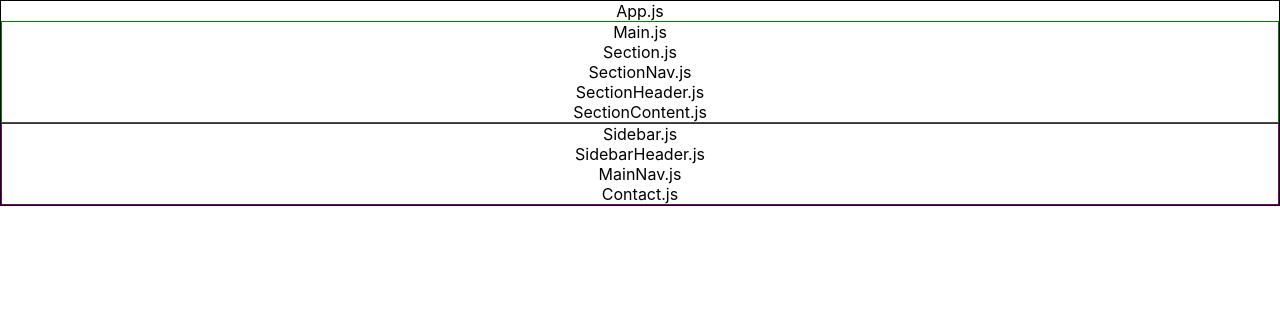
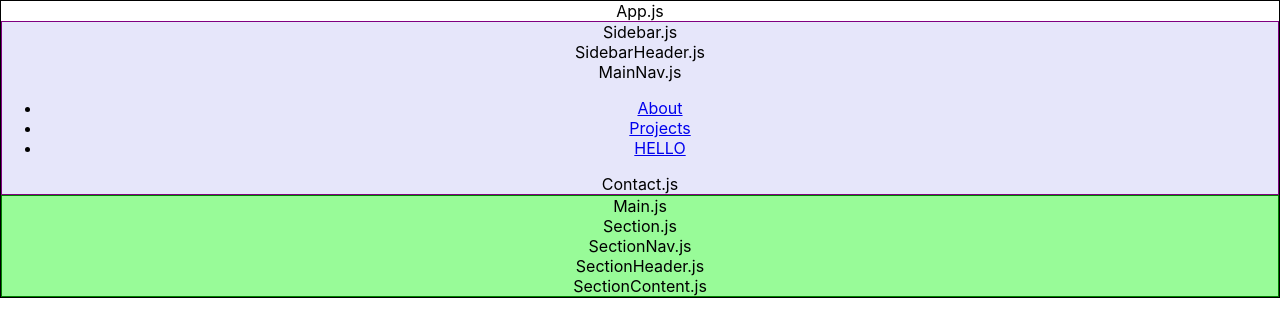
Before and after one commit to abravebee/digital-resume, a React (Create React App) app in the folder resume/: page / in a window 1280 px wide. Shown: the top 336 px of the page. Built offline with nearby package versions, Linux system fonts and the light colour scheme.

Commit message:
section switch functionality working

```diff
--- a/resume/package.json
+++ b/resume/package.json
@@ -3,10 +3,11 @@
   "version": "0.1.0",
   "private": true,
   "dependencies": {
+    "node-sass": "^4.11.0",
     "react": "^16.7.0",
     "react-dom": "^16.7.0",
-    "react-scripts": "2.1.2",
-    "react-router-dom": "^4.3.1"
+    "react-router-dom": "^4.3.1",
+    "react-scripts": "2.1.2"
   },
   "scripts": {
     "start": "react-scripts start",
--- a/resume/src/App.css
+++ b/resume/src/App.css
@@ -40,8 +40,10 @@
 
 .Main {
   border: 1px solid green;
+  background: palegreen;
 }
 
 .Sidebar {
   border: 1px solid purple;
+  background: lavender;
 }
--- a/resume/src/App.js
+++ b/resume/src/App.js
@@ -1,3 +1,6 @@
+
+
+
 /* == Dependencies == */
 import React, { Component } from 'react';
 import { Route, withRouter } from 'react-router-dom';
@@ -33,30 +36,72 @@ class App extends Component {
     document.removeEventListener('mousedown', this.clickOut);
   }
 
+  setWrapperRef = (node) => {
+    this.wrapperRef = node;
+  }
+
   openSection = (section) => {
     this.setState({
       isSectionVisible: !this.isSectionVisible, section
+    }, () => console.log("section", section, "this.state.section", this.state.section))
+
+    setTimeout(() => {
+      this.setState({
+        timeout: !this.state.timeout
+      })
+    }, 3)
+
+    setTimeout(() => {
+      this.setState({
+        sectionTimeout: !this.state.sectionTimeout
+      })
+    }, 5)
+  }
+
+  closeSection = () => {
+    this.setState({
+      sectionTimeout: !this.state.sectionTimeout
     })
 
     setTimeout(() => {
       this.setState({
         timeout: !this.state.timeout
       })
-    }, 325)
+    }, 3)
 
     setTimeout(() => {
       this.setState({
-        sectionTimeout: !this.state.sectionTimeout
+        isSectionVisible: !this.state.isSectionVisible,
+        section: ''
       })
-    }, 350)
+    }, 5)
+  }
+
+  clickOut = (event) => {
+    if (this.wrapperRef && !this.wrapperRef.contains(event.target)) {
+      if (this.state.isSectionVisible) {
+        this.closeSection();
+      }
+    }
   }
 
   render() {
     return (
       <div className="App">
         App.js
-        <Route exact path="/" component={Main}/>
-        <Route exact path="/" component={Sidebar}/>
+        <Sidebar
+        openSection={this.openSection}
+        timeout={this.state.timeout} />
+        <Main
+          isSectionVisible={this.state.isSectionVisible}
+          timeout={this.state.timeout}
+          sectionTimeout={this.state.sectionTimeout}
+          section={this.state.section}
+          closeSection={this.closeSection}
+          setWrapperRef={this.setWrapperRef}
+        />
+        {/* <Route exact path="/" component={Main}/>
+        <Route exact path="/" component={Sidebar}/> */}
       </div>
 
     );
--- a/resume/src/components/Left/MainNav.js
+++ b/resume/src/components/Left/MainNav.js
@@ -21,6 +21,13 @@ class MainNav extends Component {
     return (
       <div className="MainNav">
         MainNav.js
+        <nav>
+            <ul>
+                <li><a href="javascript:;" onClick={() => {this.props.openSection('about')}}>About</a></li>
+                <li><a href="javascript:;" onClick={() => {this.props.openSection('projects')}}>Projects</a></li>
+                <li><a href="javascript:;" onClick={() => {console.log("HEY!!!")}}>HELLO</a></li>
+             </ul>
+        </nav>
       </div>
     );
   }
--- a/resume/src/components/Left/Sidebar.js
+++ b/resume/src/components/Left/Sidebar.js
@@ -27,7 +27,10 @@ class Sidebar extends Component {
       <div className="Sidebar">
         Sidebar.js
         <SideHeader />
-        <MainNav />
+        <MainNav
+          openSection={this.props.openSection}
+          timeout={this.props.timeout}
+        />
         <Contact />
       </div>
     );
--- /dev/null
+++ b/resume/src/components/Right/Main.css
@@ -0,0 +1,7 @@
+.inactive {
+  display: none;
+}
+
+.active {
+  display: flex;
+}
--- a/resume/src/components/Right/Main.js
+++ b/resume/src/components/Right/Main.js
@@ -3,27 +3,31 @@ import React, { Component } from 'react';
 /* == Components == */
 import Section from './Section';
 /* == Style == */
+import './Main.css'
 
 class Main extends Component {
-  constructor(props) {
-    super(props)
-    this.state = {
-    }
-
-  }
-  componentDidMount = () => {
-    //
-  }
-
-  componentWillUnmount = () => {
-
-  }
-
   render() {
+    let close = <div className="close" onClick={() => {this.props.closeArticle()}}></div>
     return (
       <div className="Main">
         Main.js
         <Section />
+
+        <div ref={this.props.setWrapperRef} id="main" style={this.props.timeout ? {display: 'flex'} : {display: 'none'}}>
+
+        <section id="about" className={`${this.props.section === 'about' ? 'active' : 'inactive'} ${this.props.sectionTimeout ? 'timeout' : ''}`}>
+          <h2 className="major">About</h2>
+          <p>Lorem ipsum dolor sit amet, consectetur adipiscing elit. Duis dapibus rutrum facilisis. Class aptent taciti sociosqu ad litora torquent per conubia nostra, per inceptos himenaeos. Etiam tristique libero eu nibh porttitor fermentum. Nullam venenatis erat id vehicula viverra. Nunc ultrices eros ut ultricies condimentum. Mauris risus lacus, blandit sit amet venenatis non, bibendum vitae dolor. Nunc lorem mauris, fringilla in aliquam at, euismod in lectus. Pellentesque habitant morbi tristique senectus et netus et malesuada fames ac turpis egestas. In non lorem sit amet elit placerat maximus. Pellentesque aliquam maximus risus, vel sed vehicula.</p>
+          {close}
+        </section>
+
+        <section id="projects" className={`${this.props.section === 'projects' ? 'active' : 'inactive'} ${this.props.sectionTimeout ? 'timeout' : ''}`}>
+          <h2 className="major">Projects</h2>
+          <p>Lorem ipsum dolor sit amet, consectetur adipiscing elit. Duis dapibus rutrum facilisis. Class aptent taciti sociosqu ad litora torquent per conubia nostra, per inceptos himenaeos. Etiam tristique libero eu nibh porttitor fermentum. Nullam venenatis erat id vehicula viverra. Nunc ultrices eros ut ultricies condimentum. Mauris risus lacus, blandit sit amet venenatis non, bibendum vitae dolor. Nunc lorem mauris, fringilla in aliquam at, euismod in lectus. Pellentesque habitant morbi tristique senectus et netus et malesuada fames ac turpis egestas. In non lorem sit amet elit placerat maximus. Pellentesque aliquam maximus risus, vel sed vehicula.</p>
+          {close}
+        </section>
+
+        </div>
       </div>
     );
   }
--- a/resume/src/index.js
+++ b/resume/src/index.js
@@ -3,14 +3,8 @@ import ReactDOM from 'react-dom';
 import './index.css';
 import { BrowserRouter as Router } from 'react-router-dom'
 import App from './App';
-import * as serviceWorker from './serviceWorker';
 
 ReactDOM.render(
 <Router>
   <App />
 </Router>, document.getElementById('root'));
-
-// If you want your app to work offline and load faster, you can change
-// unregister() to register() below. Note this comes with some pitfalls.
-// Learn more about service workers: http://bit.ly/CRA-PWA
-serviceWorker.unregister();
```
Also changed, not shown: 1 other file (tests, documents, lock files or other folders).
